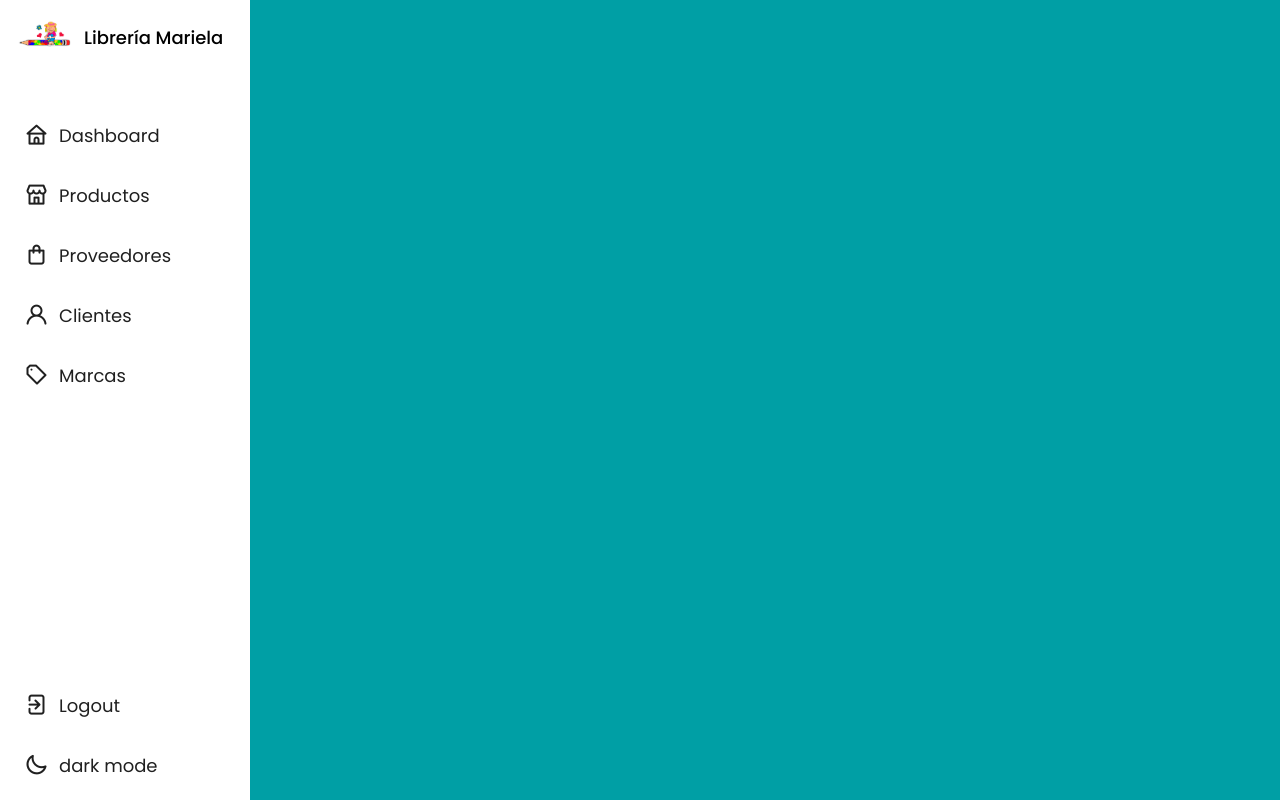
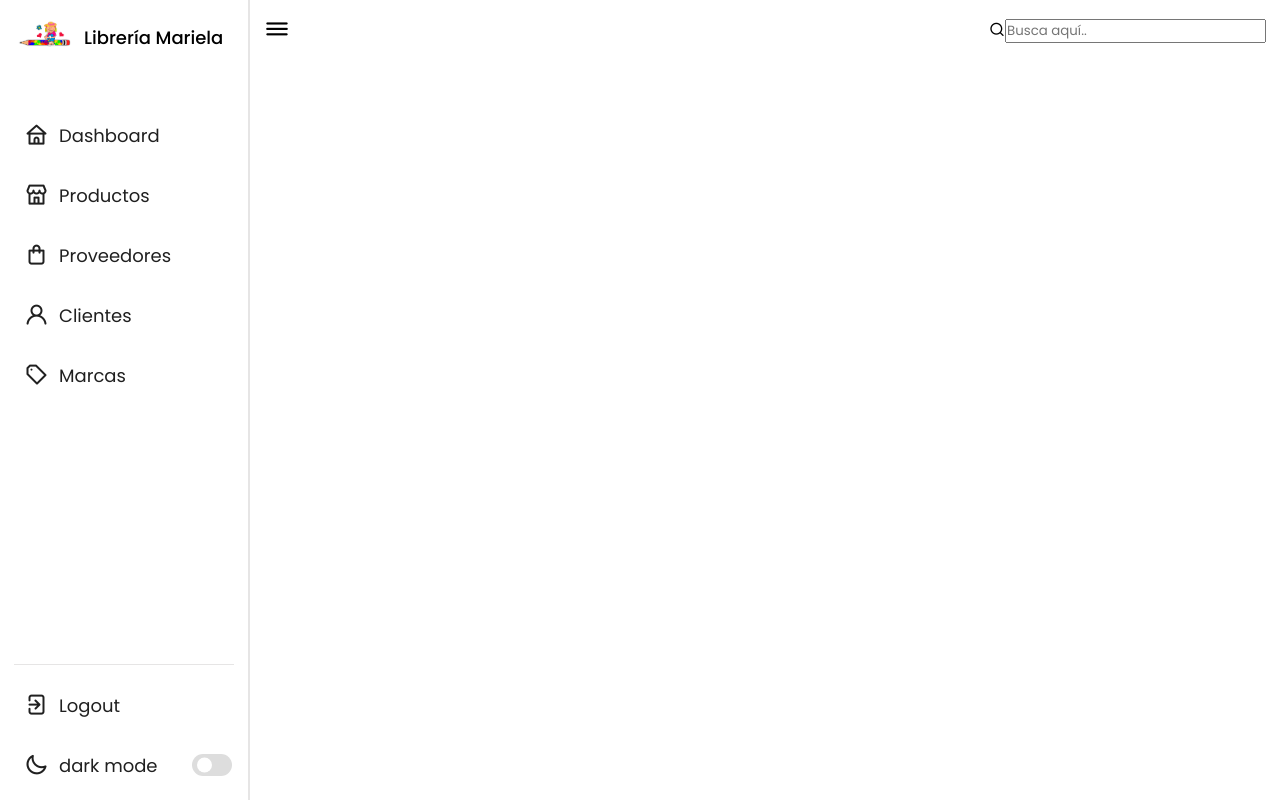
Before and after one commit to brunotarditi/Stationery-Mariela-Frontend, an Angular app in the folder stationery-mariela/: page / in a window 1280 px wide. Built offline with nearby package versions, Linux system fonts and the light colour scheme.

Commit message:
dashboard librería mariela

```diff
--- a/stationery-mariela/src/app/app.component.css
+++ b/stationery-mariela/src/app/app.component.css
@@ -1,83 +1,26 @@
-nav{
+.dashboard {
+  position: relative;
+  left: 250px;
+  background-color: var(--panel-color);
+  height: 100vh;
+  width: calc(100% - 250px);
+  padding: 10px 14px;
+}
+
+.dashboard .top {
   position: fixed;
   top: 0;
-  left: 0;
-  height: 100%;
-  width: 250px;
+  left: 250px;
+  display: flex;
+  width: calc(100% - 250px);
   padding: 10px 14px;
+  justify-content: space-between;
+  align-items: center;
   background-color: var(--panel-color);
 }
 
-nav .logo-name{
-  display: flex;
-  align-items: center;
+.dashboard .top .sidebar-toggle{
+  font-size: 26px;
+  color: var(--text-color);
+  cursor: pointer;
 }
-
-nav .logo-image{
-  display: flex;
-  justify-content: center;
-  min-width: 60px;
-}
-
-nav .logo-image img{
-  width: 55px;
-  object-fit: cover;
-  border-radius: 50%;
-}
-
-nav .logo-name .logo_name{
-  font-size: 18px;
-  font-weight: 500;
-  margin-left: 10px;
-  color: var(--text-color);
-}
-
-nav .menu-items{
-  margin-top: 40px;
-  height: calc(100% - 90px);
-  display: flex;
-  flex-direction: column;
-  justify-content: space-between;
-}
-
-.menu-items li{
-  list-style: none;
-}
-
-.menu-items li a {
-  display: flex;
-  height: 60px;
-  align-items: center;
-  text-decoration: none;
-  position: relative;
-}
-
-.nav-links li a:hover:before{
-  content: "";
-  position: absolute;
-  left: -7px;
-  height: 5px;
-  width: 5px;
-  border-radius: 50%;
-  background-color: var(--primary-color);
-}
-
-.menu-items li a i{
-  display: flex;
-  justify-content: center;
-  align-items: center;
-  font-size: 24px;
-  min-width: 45px;
-  height: 100%;
-  color: var(--dark-light-color);
-}
-
-.menu-items li a .link-name {
-  font-size: 18px;
-  font-weight: 400;
-  color: var(--dark-light-color);
-}
-.nav-links li a:hover i,
-.nav-links li a:hover .link-name {
-  color: var(--primary-color);
-}
--- a/stationery-mariela/src/app/app.component.html
+++ b/stationery-mariela/src/app/app.component.html
@@ -1,61 +1,10 @@
-<nav>
-  <div class="logo-name">
-    <div class="logo-image">
-      <img src="./../assets/logo.png" alt="logo">
+<app-sidebar></app-sidebar>
+<section class="dashboard">
+  <div class="top">
+    <i class="uil uil-bars sidebar-toggle" (click)="toggleSidebar()"></i>
+    <div class="search-box">
+      <i class="uil uil-search"></i>
+      <input type="text" placeholder="Busca aquí..">
     </div>
-
-    <span class="logo_name">
-      Librería Mariela
-    </span>
   </div>
-
-  <div class="menu-items">
-    <ul class="nav-links">
-      <li>
-        <a href="#">
-          <i class="uil uil-home"></i>
-          <span class="link-name">Dashboard</span>
-        </a>
-      </li>
-      <li>
-        <a href="#">
-          <i class="uil uil-store"></i>
-          <span class="link-name">Productos</span>
-        </a>
-      </li>
-      <li>
-        <a href="#">
-          <i class="uil uil-shopping-bag"></i>
-          <span class="link-name">Proveedores</span>
-        </a>
-      </li>
-      <li>
-        <a href="#">
-          <i class="uil uil-user"></i>
-          <span class="link-name">Clientes</span>
-        </a>
-      </li>
-      <li>
-        <a href="#">
-          <i class="uil uil-pricetag-alt"></i>
-          <span class="link-name">Marcas</span>
-        </a>
-      </li>
-    </ul>
-
-    <ul class="logout-mod">
-      <li>
-        <a href="#">
-          <i class="uil uil-signout"></i>
-          <span class="link-name">Logout</span>
-        </a>
-      </li>
-      <li>
-        <a href="#">
-          <i class="uil uil-moon"></i>
-          <span class="link-name">dark mode</span>
-        </a>
-      </li>
-    </ul>
-  </div>
-</nav>
+</section>
--- a/stationery-mariela/src/app/app.component.ts
+++ b/stationery-mariela/src/app/app.component.ts
@@ -6,5 +6,10 @@ import { Component } from '@angular/core';
   styleUrls: ['./app.component.css']
 })
 export class AppComponent {
+
   title = 'stationery-mariela';
+  constructor(){}
+
+  toggleSidebar(){
+  }
 }
--- a/stationery-mariela/src/app/app.module.ts
+++ b/stationery-mariela/src/app/app.module.ts
@@ -3,10 +3,12 @@ import { BrowserModule } from '@angular/platform-browser';
 
 import { AppRoutingModule } from './app-routing.module';
 import { AppComponent } from './app.component';
+import { SidebarComponent } from './shared/sidebar/sidebar.component';
 
 @NgModule({
   declarations: [
-    AppComponent
+    AppComponent,
+    SidebarComponent
   ],
   imports: [
     BrowserModule,
--- /dev/null
+++ b/stationery-mariela/src/app/shared/sidebar/sidebar.component.css
@@ -0,0 +1,128 @@
+nav{
+  position: fixed;
+  top: 0;
+  left: 0;
+  height: 100%;
+  width: 250px;
+  padding: 10px 14px;
+  background-color: var(--panel-color);
+  border-right: 2px solid var(--border-color);
+}
+
+nav .logo-name{
+  display: flex;
+  align-items: center;
+}
+
+nav .logo-image{
+  display: flex;
+  justify-content: center;
+  min-width: 60px;
+}
+
+nav .logo-image img{
+  width: 55px;
+  object-fit: cover;
+  border-radius: 50%;
+}
+
+nav .logo-name .logo_name{
+  font-size: 18px;
+  font-weight: 500;
+  margin-left: 10px;
+  color: var(--text-color);
+}
+
+nav .menu-items{
+  margin-top: 40px;
+  height: calc(100% - 90px);
+  display: flex;
+  flex-direction: column;
+  justify-content: space-between;
+}
+
+.menu-items li{
+  list-style: none;
+}
+
+.menu-items li a {
+  display: flex;
+  height: 60px;
+  align-items: center;
+  text-decoration: none;
+  position: relative;
+}
+
+.nav-links li a:hover:before{
+  content: "";
+  position: absolute;
+  left: -7px;
+  height: 5px;
+  width: 5px;
+  border-radius: 50%;
+  background-color: var(--primary-color);
+}
+
+.menu-items li a i{
+  display: flex;
+  justify-content: center;
+  align-items: center;
+  font-size: 24px;
+  min-width: 45px;
+  height: 100%;
+  color: var(--dark-light-color);
+}
+
+.menu-items li a .link-name {
+  font-size: 18px;
+  font-weight: 400;
+  color: var(--dark-light-color);
+}
+.nav-links li a:hover i,
+.nav-links li a:hover .link-name {
+  color: var(--primary-color);
+}
+
+.menu-items .logout-mode {
+  padding-top: 10px;
+  border-top: 1px solid var(--border-color);
+
+}
+.menu-items .mode{
+  display: flex;
+  align-items: center;
+}
+
+.menu-items .mode-toggle{
+  position: absolute;
+  right: 14px;
+  height: 50px;
+  min-width: 45px;
+  display: flex;
+  align-items: center;
+  justify-content: center;
+  cursor: pointer;
+}
+
+.mode-toggle .switch{
+  position: relative;
+  display: inline-block;
+  height: 22px;
+  width: 40px;
+  border-radius: 25px;
+  background-color: var(--toggle-color);
+
+}
+
+.switch:before{
+  content: "";
+  position: absolute;
+  top: 50%;
+  left: var(--toggle-position);
+  transform: translateY(-50%);
+  height: 15px;
+  width: 15px;
+  background-color: var(--panel-color);
+  border-radius: 50%;
+  transition: var(--tran-03);
+}
--- /dev/null
+++ b/stationery-mariela/src/app/shared/sidebar/sidebar.component.html
@@ -0,0 +1,65 @@
+<nav>
+  <div class="logo-name">
+    <div class="logo-image">
+      <img src="./../../../assets/logo.png" alt="logo">
+    </div>
+
+    <span class="logo_name">
+      Librería Mariela
+    </span>
+  </div>
+
+  <div class="menu-items">
+    <ul class="nav-links">
+      <li>
+        <a href="#">
+          <i class="uil uil-home"></i>
+          <span class="link-name">Dashboard</span>
+        </a>
+      </li>
+      <li>
+        <a href="#">
+          <i class="uil uil-store"></i>
+          <span class="link-name">Productos</span>
+        </a>
+      </li>
+      <li>
+        <a href="#">
+          <i class="uil uil-shopping-bag"></i>
+          <span class="link-name">Proveedores</span>
+        </a>
+      </li>
+      <li>
+        <a href="#">
+          <i class="uil uil-user"></i>
+          <span class="link-name">Clientes</span>
+        </a>
+      </li>
+      <li>
+        <a href="#">
+          <i class="uil uil-pricetag-alt"></i>
+          <span class="link-name">Marcas</span>
+        </a>
+      </li>
+    </ul>
+
+    <ul class="logout-mode">
+      <li>
+        <a href="#">
+          <i class="uil uil-signout"></i>
+          <span class="link-name">Logout</span>
+        </a>
+      </li>
+      <li class="mode">
+        <a href="#">
+          <i class="uil uil-moon"></i>
+          <span class="link-name">dark mode</span>
+        </a>
+
+        <div class="mode-toggle">
+          <span #switch class="switch" (click)="toggleTheme()"></span>
+        </div>
+      </li>
+    </ul>
+  </div>
+</nav>
--- /dev/null
+++ b/stationery-mariela/src/app/shared/sidebar/sidebar.component.ts
@@ -0,0 +1,18 @@
+import { Component, ElementRef, Input, OnInit, Renderer2, ViewChild } from '@angular/core';
+
+@Component({
+  selector: 'app-sidebar',
+  templateUrl: './sidebar.component.html',
+  styleUrls: ['./sidebar.component.css']
+})
+export class SidebarComponent implements OnInit {
+
+  constructor(private renderer2: Renderer2) { }
+
+  ngOnInit(): void {
+  }
+
+  toggleTheme() {
+    document.body.classList.toggle('dark');
+  }
+}
--- a/stationery-mariela/src/styles.css
+++ b/stationery-mariela/src/styles.css
@@ -13,10 +13,11 @@
     /* colors */
   --primary-color: #009FA5;
   --panel-color: #FFF;
-  --text-black: #000;
+  --text-color: #000;
   --dark-light-color: #202020;
   --border-color: #e6e5e5;
   --toggle-color: #DDD;
+  --toggle-position: 5px;
 
   /* transition */
   --tran-05: all 0.5s ease;
@@ -28,3 +29,13 @@ body{
   min-width: 100vh;
   background-color: var(--primary-color);
 }
+
+body.dark {
+  --primary-color: #202020;
+  --panel-color: #191a1a;
+  --text-color: #DDD;
+  --dark-light-color: #FFF;
+  --border-color: #4D4C4C;
+  --toggle-color: #FFF;
+  --toggle-position: 20px;
+}
```
